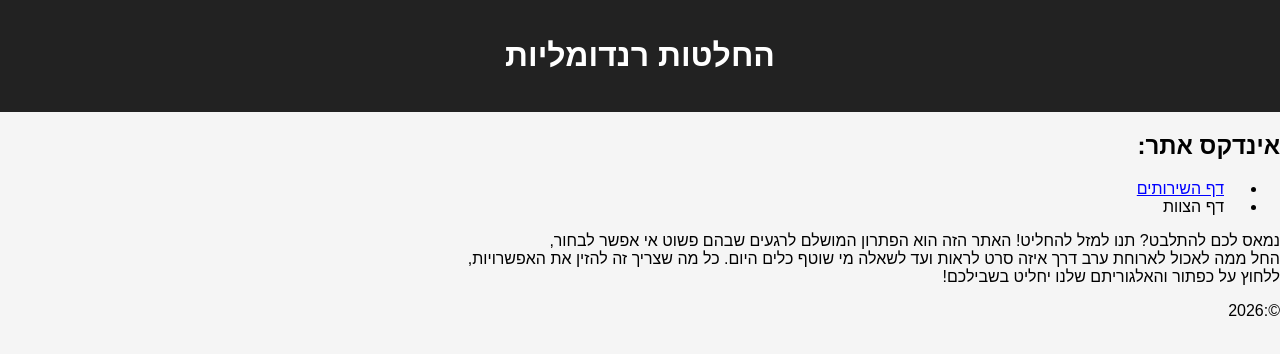
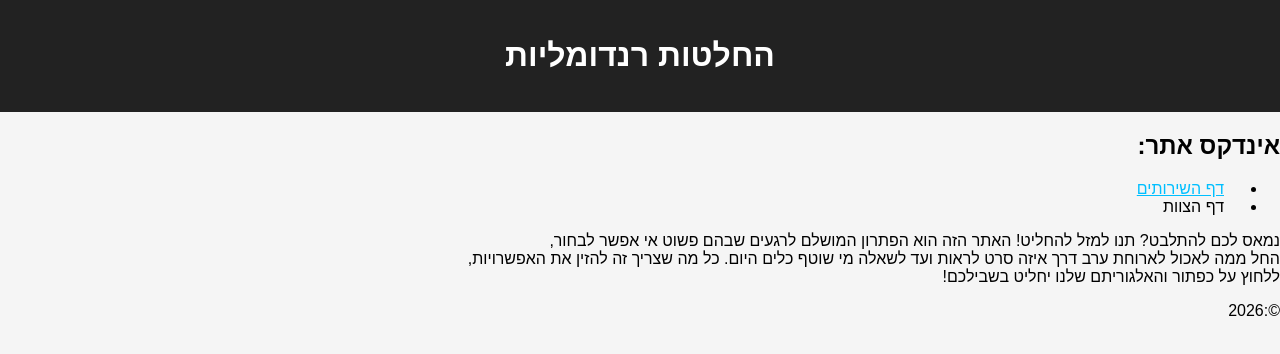
Before and after one commit to kobisa16/HW1, a plain HTML site: page index.html in a window 1280 px wide. In both pictures the pointer is over the link "דף השירותים". Drawn offline with Linux system fonts and the light colour scheme.

Commit message:
Update style.css

```diff
--- a/style.css
+++ b/style.css
@@ -40,3 +40,11 @@ header {
   padding: 1rem;
   text-align: center;
 }
+.nav-link {
+  transition: 0.3s;
+}
+
+.nav-link:hover {
+  color: #00bfff;
+  transform: scale(1.1);
+}
```
